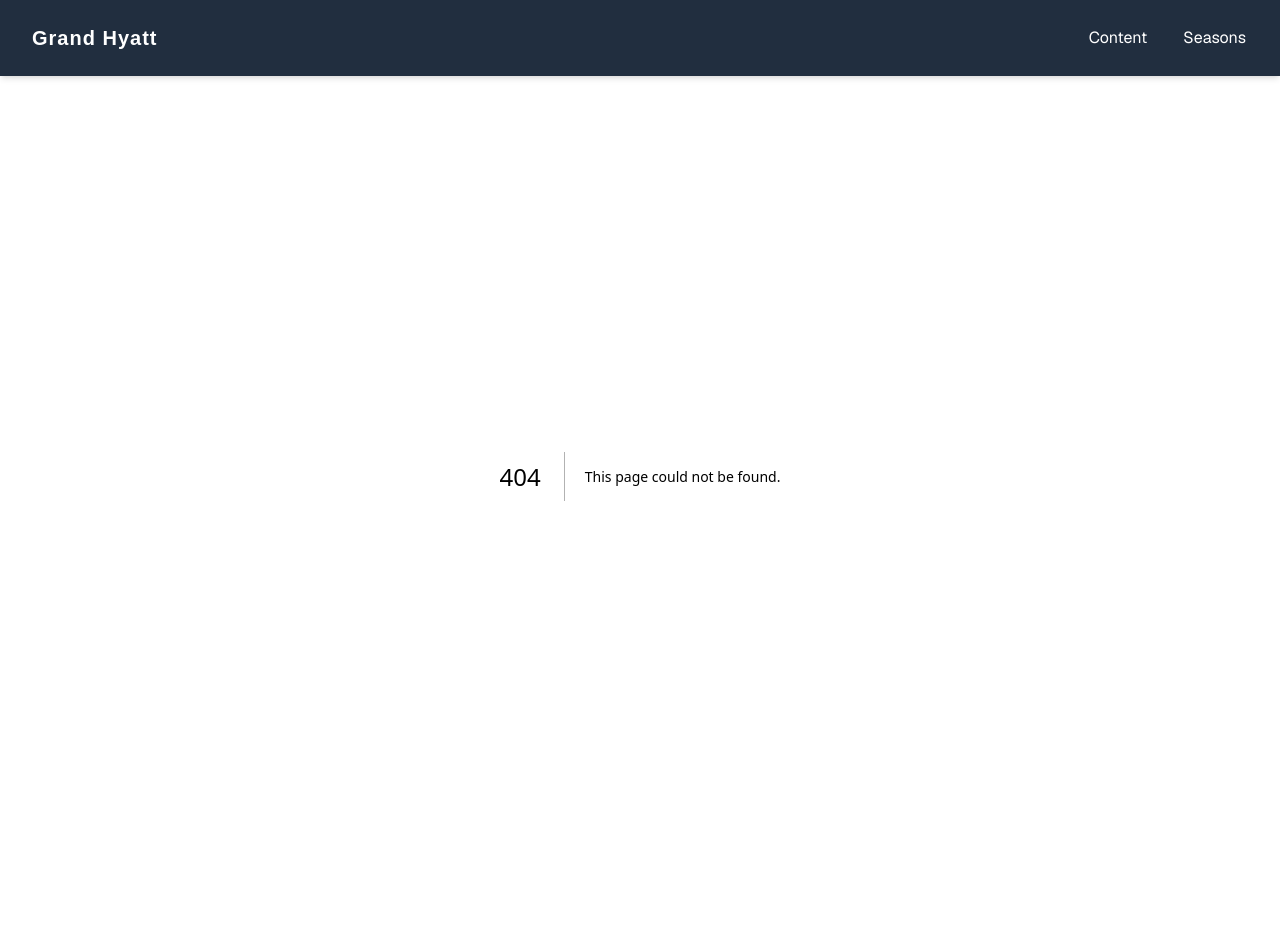
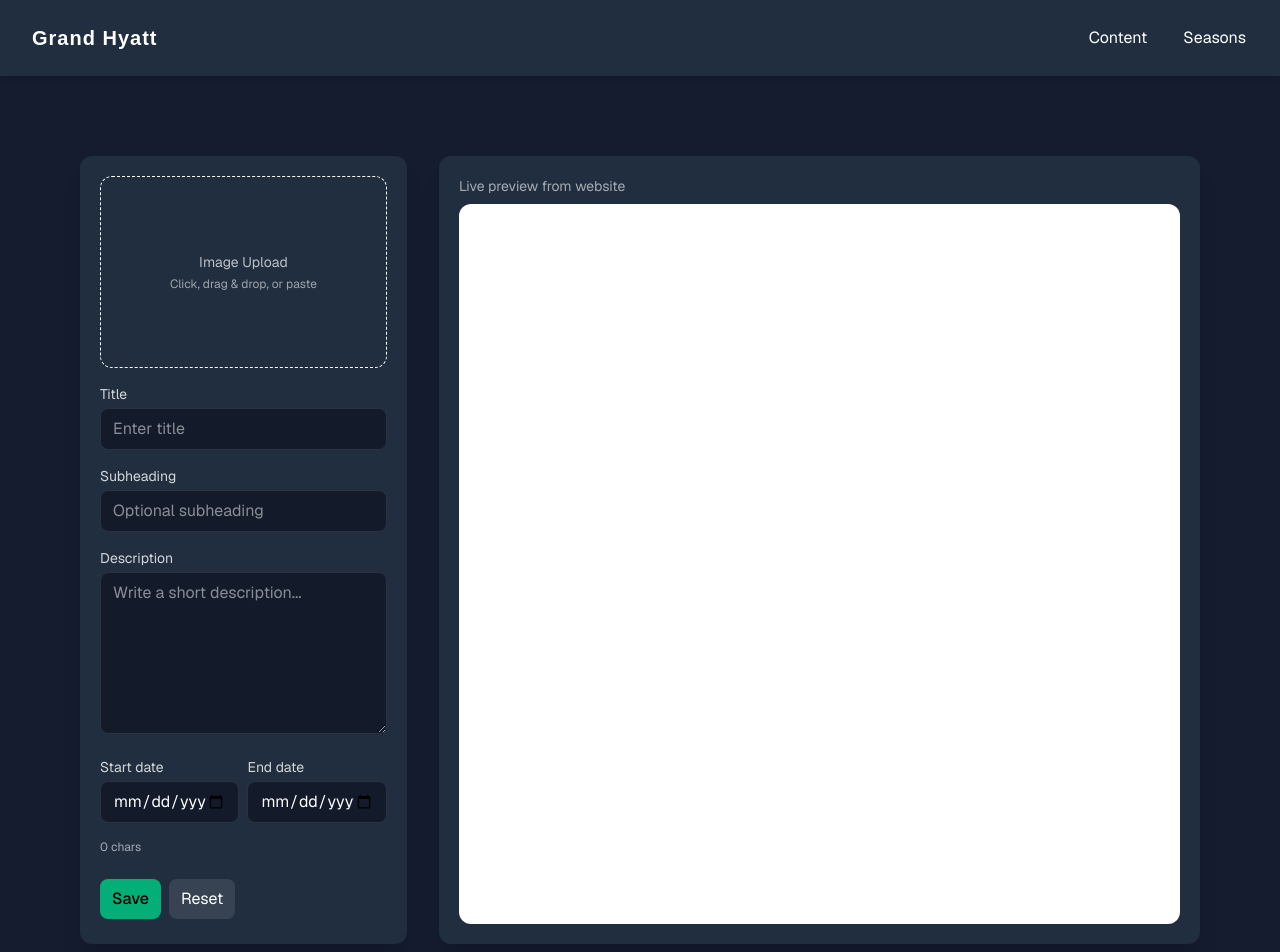
Before and after one commit to FloresTristan/grand_hyatt, a Next.js app: page /admin/content-editor in a window 1280 px wide. Before the commit this address had no page. Shown: the top 952 px of the page. Before the commit the page ends 876 px from the top, so only its background shows below. Built offline with nearby package versions, Linux system fonts and the light colour scheme.

Commit message:
added new placeholders

```diff
--- a/components/cmsPage.tsx
+++ b/components/cmsPage.tsx
@@ -3,17 +3,21 @@
 
 import { useEffect, useRef, useState } from 'react';
 
-
 export default function CMSPage() {
   const [title, setTitle] = useState('');
   const [subheading, setSubheading] = useState('');
   const [description, setDescription] = useState('');
+  const [startDate, setStartDate] = useState(''); // YYYY-MM-DD
+  const [endDate, setEndDate] = useState('');     // YYYY-MM-DD
   const [imageFile, setImageFile] = useState<File | null>(null);
   const [imageUrl, setImageUrl] = useState<string | null>(null);
 
   const DRAFT_KEY = 'cmsDraft_v1';
+  const inputRef = useRef<HTMLInputElement | null>(null);
+  const previewRef = useRef<HTMLIFrameElement | null>(null);
+
+  // Load once
   useEffect(() => {
-    // load once
     try {
       const raw = localStorage.getItem(DRAFT_KEY);
       if (raw) {
@@ -21,11 +25,14 @@ export default function CMSPage() {
         setTitle(saved.title || '');
         setSubheading(saved.subheading || '');
         setDescription(saved.description || '');
+        setStartDate(saved.startDate || '');
+        setEndDate(saved.endDate || '');
         if (saved.imageDataUrl) setImageUrl(saved.imageDataUrl);
       }
     } catch {}
   }, []);
 
+  // Autosave to localStorage (and normalize image to dataURL)
   useEffect(() => {
     const id = setTimeout(async () => {
       try {
@@ -36,38 +43,48 @@ export default function CMSPage() {
         }
         localStorage.setItem(
           DRAFT_KEY,
-          JSON.stringify({ title, subheading, description, imageDataUrl })
+          JSON.stringify({ title, subheading, description, startDate, endDate, imageDataUrl })
         );
       } catch {}
     }, 300);
     return () => clearTimeout(id);
-  }, [title, subheading, description, imageFile, imageUrl]);
+  }, [title, subheading, description, startDate, endDate, imageFile, imageUrl]);
 
-  const inputRef = useRef<HTMLInputElement | null>(null);
+  // Live update → postMessage to preview iframe
+  useEffect(() => {
+    const id = setTimeout(() => {
+      // Prefer data URL for cross-frame reliability
+      let imageDataUrl: string | null = imageUrl && imageUrl.startsWith('data:') ? imageUrl : null;
+      if (!imageDataUrl) {
+        try {
+          const raw = localStorage.getItem(DRAFT_KEY);
+          imageDataUrl = raw ? JSON.parse(raw).imageDataUrl ?? null : null;
+        } catch {}
+      }
 
-  function onPickClick() {
-    inputRef.current?.click();
+      const payload = { title, subheading, description, startDate, endDate, imageDataUrl };
+      previewRef.current?.contentWindow?.postMessage(
+        { type: 'cms:update', payload },
+        window.location.origin
+      );
+    }, 120);
+    return () => clearTimeout(id);
+  }, [title, subheading, description, startDate, endDate, imageUrl]);
+
+  function onPickClick() { inputRef.current?.click(); }
+  function onFileSelect(e: React.ChangeEvent<HTMLInputElement>) {
+    const f = e.target.files?.[0]; if (f) handleNewImageFile(f);
   }
-
-  function onFileSelect(e: React.ChangeEvent<HTMLInputElement>) {
-    const f = e.target.files?.[0];
-    if (f) handleNewImageFile(f);
-  }
-
   function onDrop(e: React.DragEvent<HTMLDivElement>) {
-    e.preventDefault();
-    const f = e.dataTransfer.files?.[0];
+    e.preventDefault(); const f = e.dataTransfer.files?.[0];
     if (f && f.type.startsWith('image/')) handleNewImageFile(f);
   }
-
-  function onDragOver(e: React.DragEvent<HTMLDivElement>) {
-    e.preventDefault();
-  }
+  function onDragOver(e: React.DragEvent<HTMLDivElement>) { e.preventDefault(); }
 
   useEffect(() => {
     function onPaste(e: ClipboardEvent) {
       if (!e.clipboardData) return;
-      const item = Array.from(e.clipboardData.items).find((i) => i.type.startsWith('image/'));
+      const item = Array.from(e.clipboardData.items).find(i => i.type.startsWith('image/'));
       if (!item) return;
       const f = item.getAsFile();
       if (f) handleNewImageFile(f);
@@ -83,30 +100,28 @@ export default function CMSPage() {
   }
 
   function resetAll() {
-    setTitle('');
-    setSubheading('');
-    setDescription('');
-    setImageFile(null);
-    setImageUrl(null);
+    setTitle(''); setSubheading(''); setDescription('');
+    setStartDate(''); setEndDate('');
+    setImageFile(null); setImageUrl(null);
     localStorage.removeItem(DRAFT_KEY);
   }
 
   async function onSave() {
-    // not yet working
-    // const res = await fetch('/api/cms', {
-    //   method: 'POST',
-    //   headers: { 'Content-Type': 'application/json' },
-    //   body: JSON.stringify({ title, subheading, description, image: imageUrl }),
-    // });
-    // if (!res.ok) throw new Error('Failed to save');
     alert('no api yet');
+    // Example later:
+    // await fetch('/api/cms', { method: 'POST', body: JSON.stringify({ title, subheading, description, startDate, endDate, imageDataUrl }) })
   }
+
+  const dateError =
+    startDate && endDate && new Date(endDate) < new Date(startDate)
+      ? 'End date cannot be before start date.'
+      : '';
 
   return (
     <div className="font-sans grid gap-4 md:flex min-h-screen p-8 pb-20 md:gap-8 sm:p-20 bg-[#151c2f]">
-      {/* Left: editor */}
+      {/* editor */}
       <div className="md:w-[30%] text-white shadow-xl rounded-xl bg-[#212e3f] p-3 md:p-5 space-y-4">
-        {/* Image upload */}
+        {/* image upload */}
         <div
           className="border border-dashed rounded-xl h-48 flex items-center justify-center relative hover:border-white/60 transition-colors cursor-pointer group"
           onClick={onPickClick}
@@ -127,19 +142,20 @@ export default function CMSPage() {
             />
           )}
           <div className="absolute inset-0 rounded-xl ring-0 group-hover:ring-2 ring-white/10 pointer-events-none" />
-          <input
-            ref={inputRef}
-            type="file"
-            accept="image/*"
-            onChange={onFileSelect}
-            className="hidden"
-          />
+          <input ref={inputRef} type="file" accept="image/*" onChange={onFileSelect} className="hidden" />
         </div>
 
-        {/* Text fields */}
+        {/* text  */}
         <LabeledInput label="Title" value={title} onChange={setTitle} placeholder="Enter title" />
         <LabeledInput label="Subheading" value={subheading} onChange={setSubheading} placeholder="Optional subheading" />
         <LabeledTextarea label="Description" value={description} onChange={setDescription} placeholder="Write a short description..." rows={6} />
+
+        {/* dates */}
+        <div className="grid grid-cols-2 gap-2">
+          <LabeledDate label="Start date" value={startDate} onChange={setStartDate} />
+          <LabeledDate label="End date" value={endDate} onChange={setEndDate} min={startDate || undefined} />
+        </div>
+        {dateError && <div className="text-xs text-red-300">{dateError}</div>}
 
         <div className="text-xs text-white/60">
           <div className="mt-1">{description.length} chars</div>
@@ -156,21 +172,22 @@ export default function CMSPage() {
       </div>
 
       <div className="md:w-[70%] text-white shadow-xl rounded-xl bg-[#212e3f] gap-4 p-3 md:p-5">
-        <PreviewCard
-          title={title}
-          subheading={subheading}
-          description={description}
-          imageUrl={imageUrl}
+        <div className="mb-2 text-sm text-white/60">Live preview from website</div>
+        <iframe
+          ref={previewRef}
+          src="/"
+          title="Website Live Preview"
+          className="w-full h-[720px] rounded-xl border border-white/10 bg-white"
         />
-        <div className="w-full flex justify-center">
-            live preview from website
-        </div>
       </div>
     </div>
   );
 }
 
-function LabeledInput({ label, value, onChange, placeholder }: { label: string; value: string; onChange: (v: string) => void; placeholder?: string }) {
+
+function LabeledInput({
+  label, value, onChange, placeholder
+}: { label: string; value: string; onChange: (v: string) => void; placeholder?: string }) {
   return (
     <label className="block">
       <div className="text-sm mb-1 text-white/80">{label}</div>
@@ -184,7 +201,9 @@ function LabeledInput({ label, value, onChange, placeholder }: { label: string;
   );
 }
 
-function LabeledTextarea({ label, value, onChange, placeholder, rows = 5 }: { label: string; value: string; onChange: (v: string) => void; placeholder?: string; rows?: number }) {
+function LabeledTextarea({
+  label, value, onChange, placeholder, rows = 5
+}: { label: string; value: string; onChange: (v: string) => void; placeholder?: string; rows?: number }) {
   return (
     <label className="block">
       <div className="text-sm mb-1 text-white/80">{label}</div>
@@ -199,31 +218,21 @@ function LabeledTextarea({ label, value, onChange, placeholder, rows = 5 }: { la
   );
 }
 
-function PreviewCard({ title, subheading, description, imageUrl }: { title: string; subheading: string; description: string; imageUrl: string | null }) {
+function LabeledDate({
+  label, value, onChange, min, max
+}: { label: string; value: string; onChange: (v: string) => void; min?: string; max?: string }) {
   return (
-    <div className="grid gap-4 md:grid-cols-5 items-stretch">
-      <div className="md:col-span-3 relative overflow-hidden rounded-xl min-h-64 bg-[#0f1524]">
-        {imageUrl ? (
-          <img src={imageUrl} alt="preview" className="absolute inset-0 h-full w-full object-cover" />
-        ) : (
-          <div className="absolute inset-0 flex items-center justify-center text-white/40">No image yet</div>
-        )}
-        <div className="absolute inset-0 bg-gradient-to-t from-[#0f1524] via-transparent to-transparent" />
-      </div>
-
-      <div className="md:col-span-2 flex flex-col gap-2">
-        <h2 className="text-2xl font-semibold leading-tight">
-          {title || 'Your Title'}
-        </h2>
-        <p className="text-white/70">{subheading || 'Your subheading'}</p>
-        <p className="text-white/70 text-sm leading-relaxed whitespace-pre-wrap">
-          {description || 'Your description will appear here. Start typing on the left to see the live preview.'}
-        </p>
-        <div className="mt-auto pt-2">
-          <button className="px-3 py-2 rounded-lg bg-white/10 hover:bg-white/20">Preview Action</button>
-        </div>
-      </div>
-    </div>
+    <label className="block">
+      <div className="text-sm mb-1 text-white/80">{label}</div>
+      <input
+        type="date"
+        value={value}
+        min={min}
+        max={max}
+        onChange={(e) => onChange(e.target.value)}
+        className="w-full rounded-lg bg-[#131a2a] border border-white/10 px-3 py-2 outline-none focus:border-white/30"
+      />
+    </label>
   );
 }
 
--- a/components/navbar.tsx
+++ b/components/navbar.tsx
@@ -37,14 +37,14 @@ export default function NavBar() {
             <ul className="flex space-x-4 font-[family-name:var(--font-geist-sans)] ">
                 <li>
                     <Link
-                        href="/content"
+                        href="/admin/content-editor"
                         className=" duration-300 ease-in-out border-2 border-transparent p-2 hover:border-blue-500 rounded-md ">
                             Content
                     </Link>
                 </li>
                 <li>
                     <Link
-                        href="/seasons"
+                        href="/admin/seasons"
                         className=" duration-300 ease-in-out border-2 border-transparent p-2 hover:border-blue-500 rounded-md ">
                             Seasons
                     </Link>
--- /dev/null
+++ b/src/app/admin/content-editor/page.tsx
@@ -0,0 +1,9 @@
+import CMSPage from '../../../../components/cmsPage';
+
+export default function CMSBoard(){
+    return(
+        <div className="">
+            <CMSPage/>
+        </div>
+    )
+}
--- /dev/null
+++ b/src/app/admin/seasons/page.tsx
@@ -0,0 +1,9 @@
+
+
+export default function Seasons(){
+    return(
+        <div className="font-sans grid gap-4 md:flex min-h-screen p-8 pb-20 md:gap-8 sm:p-20 bg-[#151c2f] text-white">
+            I am here
+        </div>
+    )
+}
--- a/src/app/layout.tsx
+++ b/src/app/layout.tsx
@@ -24,6 +24,7 @@ export default function RootLayout({
 }: Readonly<{
   children: React.ReactNode;
 }>) {
+
   return (
     <html lang="en">
       <body
--- a/src/app/page.tsx
+++ b/src/app/page.tsx
@@ -1,9 +1,11 @@
-import CMSPage from '../../components/cmsPage';
+
+import Image from 'next/image';
+import sheraton from "../../src/app/assets/sheraton.png"
 
 export default function Home() {
   return (
     <div className="">
-      <CMSPage/>
+      <Image src={sheraton} alt="sample" placeholder="blur" />
     </div>
   );
 }
```
Also changed, not shown: 1 other file (tests, documents, lock files or other folders).
